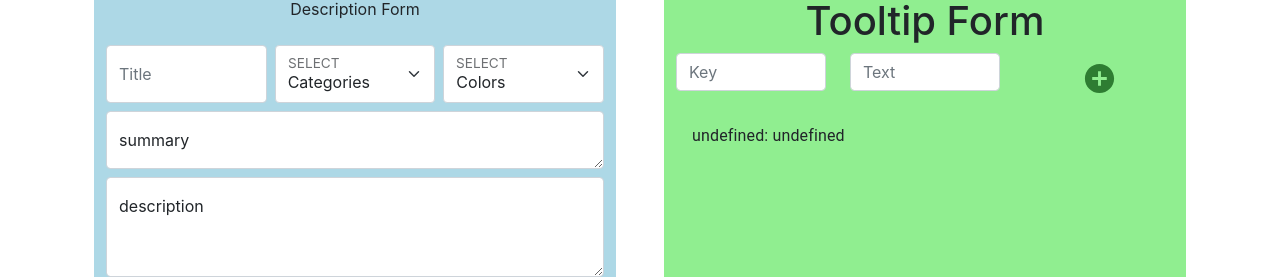
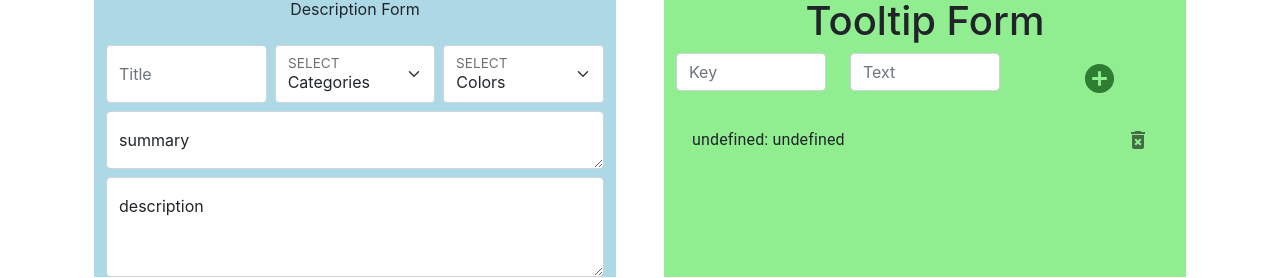
Before and after one commit to jeffreyjtech/infinite-landscape, a React (Create React App) app: page / in a window 1280 px wide. Both pictures are taken after a click on the button 1099 px from the left and 180 px from the top of the page. Shown: the part 102-380 px from the top of the page. Built offline with nearby package versions, Linux system fonts and the light colour scheme.

Commit message:
added delete button and functionality to tooltip list

```diff
--- a/src/components/Form/TooltipForm/index.js
+++ b/src/components/Form/TooltipForm/index.js
@@ -2,36 +2,57 @@ import * as React from "react";
 import { useState } from "react";
 import { List, ListItem, ListItemText } from "@mui/material";
 import AddCircleIcon from "@mui/icons-material/AddCircle";
+import DeleteForeverIcon from '@mui/icons-material/DeleteForever';
 import IconButton from "@mui/material/IconButton";
 import Form from "react-bootstrap/Form";
 import Row from "react-bootstrap/Row";
 import Col from "react-bootstrap/Col";
 
-const toolTipList = [];
 
 function ToolTipForm({ tooltipHandler }) {
   const [toolTipData, setToolTipData] = useState({});
+  const [toolTipList, setToolTipList] = useState({});
 
   function handleChangeToolTip(e) {
-    // console.log(e.target.name, e.target.value)
     let toolTip = { ...toolTipData };
     const field = e.target.name;
     const value = e.target.value;
     toolTip[field] = value;
     setToolTipData(toolTip);
     tooltipHandler(toolTip);
-    // console.log(toolTipData);
   }
 
   function handleSubmit(e) {
     e.preventDefault();
-    // console.log('state:', toolTipData)
     const key = toolTipData.key;
     const value = toolTipData.text;
-    toolTipList.push({key: key, value: value});
+    toolTipList[key] = value;
     setToolTipData({...toolTipData, toolTipList})
     tooltipHandler({...toolTipData, toolTipList})
   }
+
+  // function to delete tooltip from list
+  //iterate through tooltip list
+  //keep all data other than payload
+  //if value !== target value
+  //keep those in object
+  function handleDelete(e, givenKey){
+    e.preventDefault();
+    let newObj = {}
+    Object.entries(toolTipList).forEach(([key, value]) => {
+      if (givenKey !== key){
+        newObj[key] = value
+      }
+    })
+    console.log('one', toolTipList)
+    setToolTipList(newObj)
+    // need to debug how state is being passed to StoryDisplay
+    // tooltipHandler({newObj})
+    console.log('two', toolTipList)
+  }
+
+
+  console.log(toolTipList)
 
   return (
     <div id="tooltip-form">
@@ -65,10 +86,13 @@ function ToolTipForm({ tooltipHandler }) {
           </Col>
         </Row>
         <List>
-          {toolTipList.map(({key, value}) => {
+          {Object.entries(toolTipList).map(([key, value]) => {
             return (
               <ListItem>
                 <ListItemText>{`${key}: ${value}`}</ListItemText>
+                <IconButton onClick={(e) => handleDelete(e, key)} >
+                  <DeleteForeverIcon />
+                </IconButton>
               </ListItem>
             );
           })}
```
